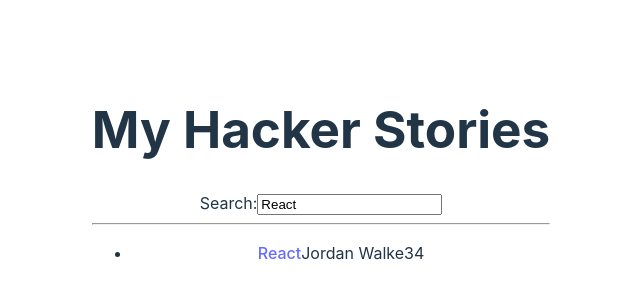
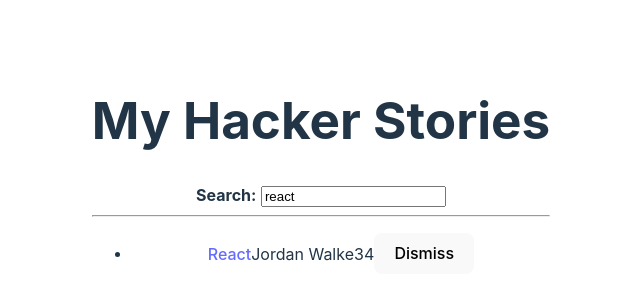
Before and after one commit to pencilCool/hacker-stories, a React (Vite) app: page / in a window 1280 px wide. Shown: the part 226-526 px from the top of the page, without its empty margins (319-959 px from the left). Built offline with nearby package versions, Linux system fonts and the light colour scheme.

Commit message:
remove item

```diff
--- a/src/App.jsx
+++ b/src/App.jsx
@@ -1,37 +1,73 @@
 import './App.css'
-import { useState } from 'react'
-const Item = (props) => {
-  let {item} = props
-  console.log(item)
+import { useState,useEffect, useRef } from 'react'
+
+const useStorageState = (key,initialState)=> {
+  const [value,setValue] = useState( localStorage.getItem(key) ?? initialState);
+
+  useEffect(()=>{
+    localStorage.setItem(key,value);
+  },[value,key]);
+  return [value,setValue]
+}
+
+
+const Item = ({item,onRemoveItem}) => {
+  const handleRemoveItem = ()=> {
+    onRemoveItem(item);
+  }
+
   return (
-    <li key={item.objectID}>
+    <li>
       <span>
         <a href={item.url}>{item.title}</a>
       </span>
       <span>{item.author}</span>
       <span>{item.num_comments}</span>
       <span>{item.points}</span>
+      <span>
+        <button type='button' onClick={handleRemoveItem}>
+          Dismiss
+        </button>
+      </span>
     </li>
   )
 }
 
-const List = (props) =>  {
-    let { list } = props
-
+const List = ({list,onRemoveItem}) =>  {
     return (<ul>
       {list.map((item)=>(
-         <Item key={item.objectID} item = {item}/>
+         <Item key={item.objectID} item = {item}
+          onRemoveItem={onRemoveItem}
+         />
       )
       )}
     </ul>)
 }
 
+const InputWithLabel = ({id,value,type='text',onInputChange,isFocused,children,}) =>  {
+  const inputRef = useRef()
 
-const App = () =>  {
+  useEffect(()=>{
+    if (isFocused && inputRef.current) {
+      inputRef.current.focus();
+    }
+  },[isFocused])
 
-  const [searchTerm,setSearchTerm] = useState("React");
+  return (
+  <>
+  <label htmlFor={id}>{children}&nbsp;
+  </label>
+  <input
+  ref={inputRef}
+  id={id}
+  type={type}
+  value={value}
+  autoFocus = {isFocused}
+  onChange={onInputChange}></input>
+</>
+)}
 
-  const stories = [
+const initialStories =  [
   {
     title:'React',
     url:'https://reactjs.org/',
@@ -48,9 +84,12 @@ const App = () =>  {
     points:5,
     objectID:1,
   }
-  ]
+];
 
+const App = () =>  {
+  const [searchTerm,setSearchTerm] = useStorageState("search","react")
 
+  const [stories,setStories] = useState(initialStories)
 
   const handleSearch = (event) => {
     console.log(event.target.value);
@@ -62,34 +101,25 @@ const App = () =>  {
     return story.title.toLowerCase().includes(searchTerm.toLowerCase());
   })
 
+  const handleRemoveStory = (item) => {
+    const newStories = stories.filter(
+      (story)=> item.objectID !== story.objectID
+    );
+    setStories(newStories)
+  }
 
   return (
     <>
       <div>
         <h1> My Hacker Stories </h1>
-        <Search search={searchTerm} onSearch={handleSearch}/>
+        <InputWithLabel id="search" label='search' value={searchTerm} onInputChange={handleSearch}>
+        <strong>Search:</strong>
+        </InputWithLabel>
         <hr/>
-        <List list={searchedStories}/>
+        <List list={searchedStories} onRemoveItem={handleRemoveStory} />
       </div>
     </>
   )
 }
 
-
-const Search = (props)=> {
-  return (
-    <div>
-      <label htmlFor='search'>Search:
-       </label>
-      <input
-      id='search'
-      type='text'
-      value={props.search}
-      onChange={props.onSearch}></input>
-    </div>
-  )
-}
-
-
-
 export default App
```
Lines whose indentation alone changed are shown as unchanged.
